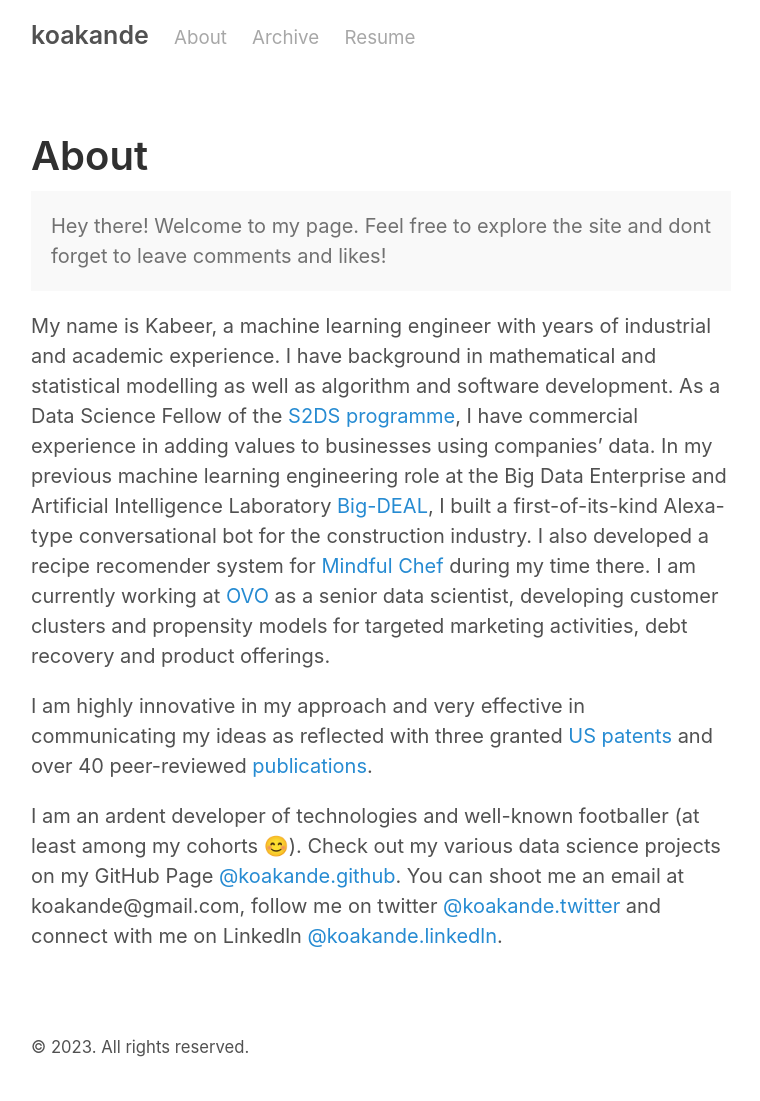
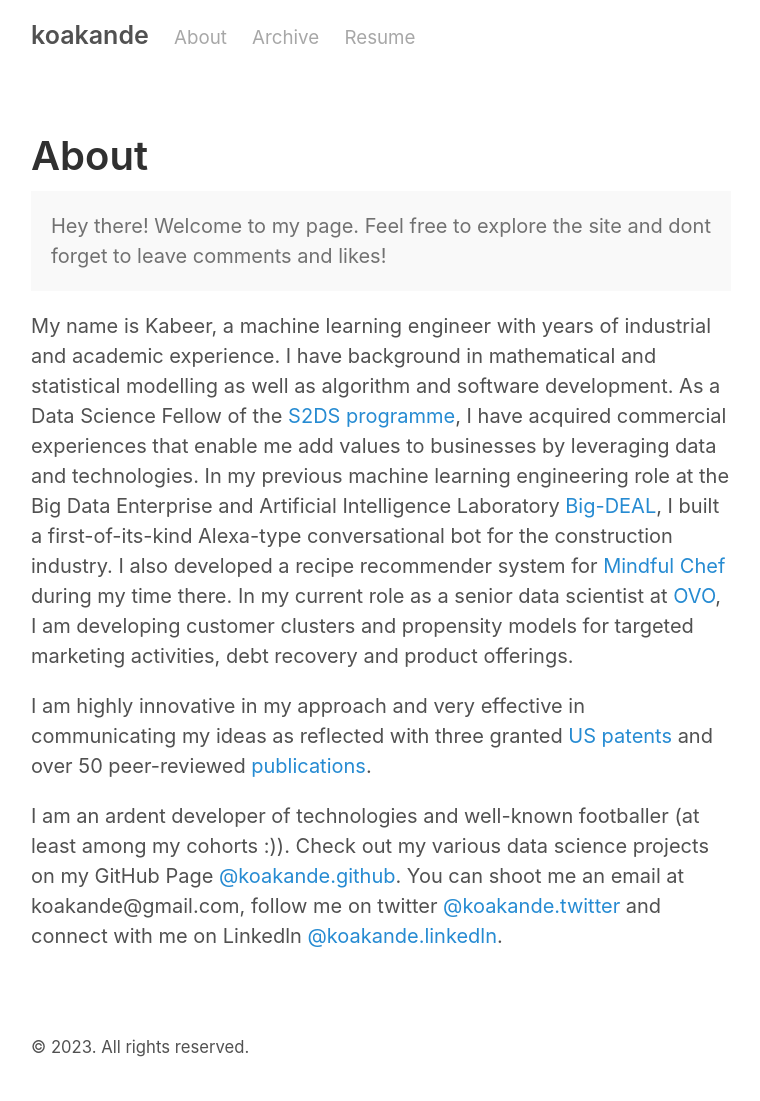
Before and after one commit to kbakande/kbakande.github.io, a Jekyll site: the page built from about.md, in a window 1280 px wide. Shown: the whole page, without its empty margins (259-1019 px from the left). Built offline with Jekyll 4.4.1, drawn with Linux system fonts in a browser that asks for light colours; emoji names are drawn with the system emoji font.

Commit message:
update bio

```diff
--- a/about.md
+++ b/about.md
@@ -7,8 +7,8 @@ title: About
   Hey there! Welcome to my page. Feel free to explore the site and dont forget to leave comments and likes!
 </p>
 
-My name is Kabeer, a machine learning engineer with years of industrial and academic experience. I have background in mathematical and statistical modelling as well as algorithm and software development. As a Data Science Fellow of the [S2DS programme](http://www.s2ds.org/), I have commercial experience in adding values to businesses using companies' data. In my previous machine learning engineering role at the Big Data Enterprise and Artificial Intelligence Laboratory [Big-DEAL](https://www1.uwe.ac.uk/bl/research/big-deal.aspx), I built a first-of-its-kind Alexa-type conversational bot for the construction industry. I also developed a recipe recomender system for [Mindful Chef](https://www.mindfulchef.com/) during my time there. I am currently working at [OVO](https://www.ovoenergy.com/) as a senior data scientist, developing customer clusters and propensity models for targeted marketing activities, debt recovery and product offerings.
+My name is Kabeer, a machine learning engineer with years of industrial and academic experience. I have background in mathematical and statistical modelling as well as algorithm and software development. As a Data Science Fellow of the [S2DS programme](http://www.s2ds.org/), I have acquired commercial experiences that enable me add values to businesses by leveraging data and technologies. In my previous machine learning engineering role at the Big Data Enterprise and Artificial Intelligence Laboratory [Big-DEAL](https://www1.uwe.ac.uk/bl/research/big-deal.aspx), I built a first-of-its-kind Alexa-type conversational bot for the construction industry. I also developed a recipe recommender system for [Mindful Chef](https://www.mindfulchef.com/) during my time there. In my current role as a senior data scientist at [OVO](https://www.ovoenergy.com/), I am developing customer clusters and propensity models for targeted marketing activities, debt recovery and product offerings.
 
-I am highly innovative in my approach and very effective in communicating my ideas as reflected with three granted [US patents](https://uspto.report/company/Akande-Kabiru) and over 40 peer-reviewed [publications](https://scholar.google.co.uk/citations?user=PiWvuqYAAAAJ&hl=en).
+I am highly innovative in my approach and very effective in communicating my ideas as reflected with three granted [US patents](https://uspto.report/company/Akande-Kabiru) and over 50 peer-reviewed [publications](https://scholar.google.co.uk/citations?user=PiWvuqYAAAAJ&hl=en).
 
- I am an ardent developer of technologies and well-known footballer (at least among my cohorts :blush:). Check out my various data science projects on my GitHub Page [@koakande.github](https://github.com/kbakande). You can shoot me an email at koakande@gmail.com, follow me on twitter [@koakande.twitter](https://twitter.com/koakande) and connect with me on Linkedln [@koakande.linkedln](https://www.linkedin.com/in/koakande/).
+ I am an ardent developer of technologies and well-known footballer (at least among my cohorts :)). Check out my various data science projects on my GitHub Page [@koakande.github](https://github.com/kbakande). You can shoot me an email at koakande@gmail.com, follow me on twitter [@koakande.twitter](https://twitter.com/koakande) and connect with me on Linkedln [@koakande.linkedln](https://www.linkedin.com/in/koakande/).
```
